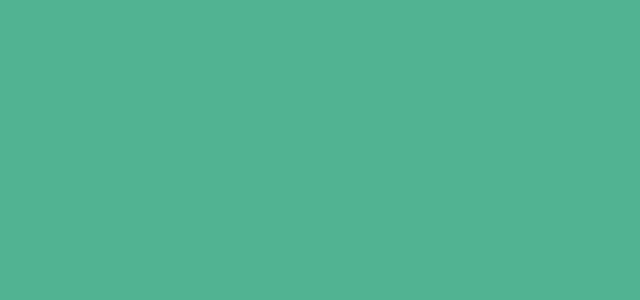
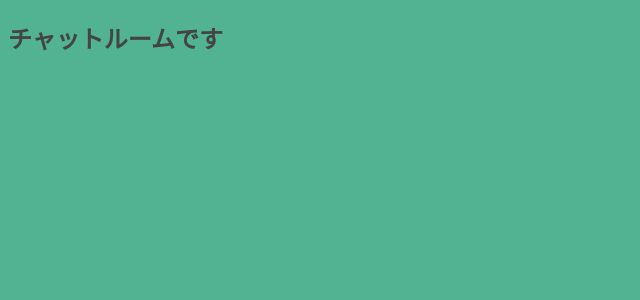
Before and after one commit to Emetselch1984/live_chat_vuejs, a Vue app: page /chatroom in a window 1280 px wide. Before the commit this address had no page. Shown: the top 300 px of the page, without its empty margins (0-640 px from the left). Built offline with nearby package versions, Linux system fonts and the light colour scheme.

Commit message:
feat: チャットルームの仮ページの作成

```diff
--- a/src/router/index.js
+++ b/src/router/index.js
@@ -1,6 +1,7 @@
 import { createRouter, createWebHistory } from 'vue-router'
 import Welcome from '../views/Welcome'
 import Top from '../views/Top'
+import ChatRoom from "../views/ChatRoom";
 const routes = [
   {
     path: '/welcome',
@@ -11,6 +12,11 @@
     path: '/',
     name: "Top",
     component: Top
+  },
+  {
+    path: '/chatroom',
+    name: "ChatRoom",
+    component: ChatRoom
   }
 ]
 
--- /dev/null
+++ b/src/views/ChatRoom.vue
@@ -0,0 +1,16 @@
+<template>
+  <section>
+    <h1>
+      チャットルームです
+    </h1>
+  </section>
+
+</template>
+
+<script>
+export default {
+}
+</script>
+
+<style scoped>
+</style>
```
